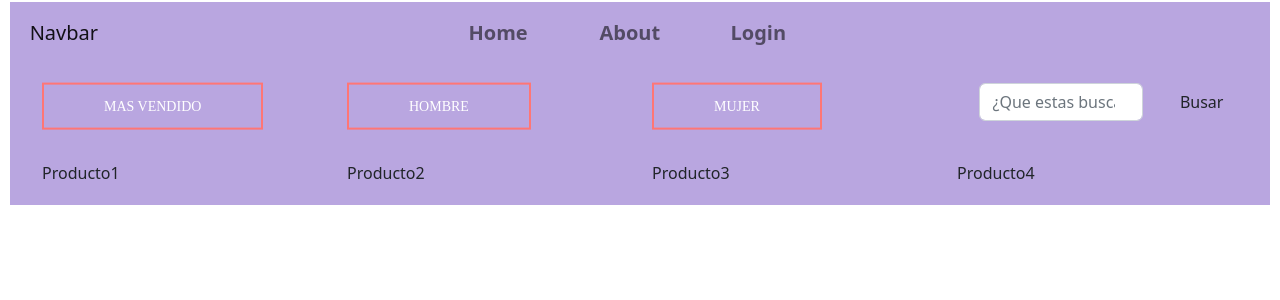
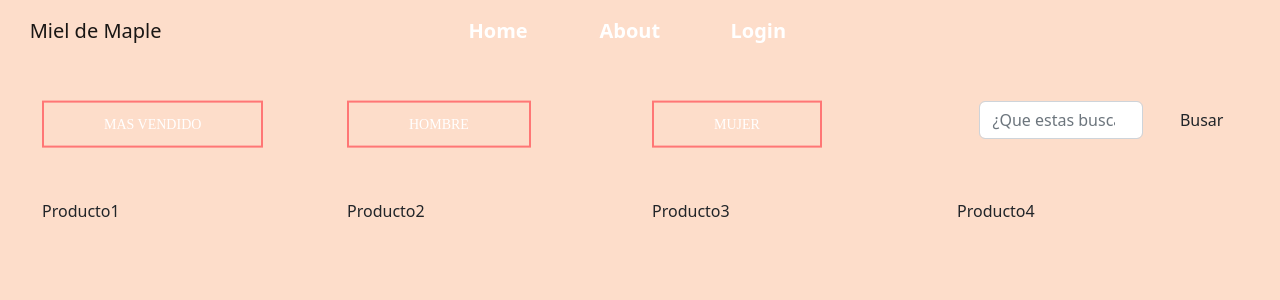
Before and after one commit to josuemagic/maplesyrup, a React (Vite) app in the folder frontend/: page / in a window 1280 px wide. Shown: the top 300 px of the page. Built offline with nearby package versions, Linux system fonts and the light colour scheme.

Commit message:
Home tercera fase

```diff
--- a/frontend/src/components/home/Home.jsx
+++ b/frontend/src/components/home/Home.jsx
@@ -5,7 +5,7 @@ import { CustomButtonNavigate } from '../shared/atoms/CustomButtonNavigate';
 export function Home() {
     return (
         <>
-            <div className=".container-md row" style={{ backgroundColor: '#B9A6E0', margin: '0px 10px 0px 10px', padding: '20px' }}>
+            <div className=".container-md row" style={{ margin: '20px 10px 20px 10px', padding: '20px' }}>
                 <div className='col-lg-3 col-sm-1'><CustomButtonNavigate label='Mas Vendido' /></div>
                 <div className='col-lg-3 col-sm-1'><CustomButtonNavigate label='Hombre' /> </div>
                 <div className='col-lg-3 col-sm-1'><CustomButtonNavigate label='Mujer' /></div>
@@ -16,7 +16,7 @@ export function Home() {
                     </form>
                 </div>
             </div>
-            <div className=".container-md row" style={{ backgroundColor: '#B9A6E0', margin: '0px 10px 0px 10px', padding: '20px' }}>
+            <div className=".container-md row" style={{ backgroundColor: 'transparent', margin: '0px 10px 0px 10px', padding: '20px' }}>
                 <div className='col-lg-3 col-sm-1'>Producto1</div>
                 <div className='col-lg-3 col-sm-1'>Producto2</div>
                 <div className='col-lg-3 col-sm-1'>Producto3</div>
--- a/frontend/src/components/shared/atoms/CustomButtonNavigate.jsx
+++ b/frontend/src/components/shared/atoms/CustomButtonNavigate.jsx
@@ -4,7 +4,7 @@ import '../../../styles/customButtons.css';
 export function CustomButtonNavigate({label = ""}) {
     return (
         <>
-            <div class="middle">
+            <div className="middle">
                 <a href="" className="btnCustom btn1">{label}</a>
                 {/* <a href="" class="btn btn3">Hover Me</a> */}
             </div>
--- a/frontend/src/components/shared/molecules/NavBar.jsx
+++ b/frontend/src/components/shared/molecules/NavBar.jsx
@@ -3,22 +3,22 @@ import { Link } from "react-router-dom";
 
 export function NavBar() {
     return (<>
-        <nav className="navbar navbar-expand-lg" style={{ background: '#B9A6E0', margin: '2px 10px 0px 10px', padding: '0.6%' }} >
+        <nav className="navbar navbar-expand-lg" style={{margin: '0px 10px 0px 10px', padding: '0.6%' }} >
             <div className="container-fluid row">
-                <a className="navbar-brand col-lg-4" href="#">Navbar</a>
+                <a className="navbar-brand col-lg-4" href="#">Miel de Maple</a>
                 <button className="navbar-toggler" type="button" data-bs-toggle="collapse" data-bs-target="#navbarNavDropdown" aria-controls="navbarNavDropdown" aria-expanded="false" aria-label="Toggle navigation">
                     <span className="navbar-toggler-icon"></span>
                 </button>
                 <div className="collapse navbar-collapse col-lg-8 row" id="navbarNavDropdown">
                     <ul className="navbar-nav">
                         <li className="nav-item col-lg-2">
-                            <Link className="nav-link" to="home"><strong style={{ fontSize: '20px', margin: '20px' }}>Home</strong></Link>
+                            <Link className="nav-link" to="home"><strong style={{ fontSize: '20px', margin: '20px', color: 'white' }}>Home</strong></Link>
                         </li>
                         <li className="nav-item col-lg-2">
-                            <Link className="nav-link" to="about"><strong style={{ fontSize: '20px', margin: '20px' }}>About</strong></Link>
+                            <Link className="nav-link" to="about"><strong style={{ fontSize: '20px', margin: '20px', color: 'white'  }}>About</strong></Link>
                         </li>
                         <li className="nav-item col-lg-2">
-                            <Link className="nav-link" to="login"><strong style={{ fontSize: '20px', margin: '20px' }}>Login</strong></Link>
+                            <Link className="nav-link" to="login"><strong style={{ fontSize: '20px', margin: '20px', color: 'white'  }}>Login</strong></Link>
                         </li>
                     </ul>
                 </div>
--- a/frontend/src/main.jsx
+++ b/frontend/src/main.jsx
@@ -8,7 +8,17 @@ import 'bootstrap/dist/css/bootstrap.css';
 ReactDOM.createRoot(document.getElementById('root')).render(
   <React.StrictMode>
     <BrowserRouter>
+    <div className='vh-100' style={{background: '#fdddca', width: '100%'}}>
       <AppRouter />
+    </div>
     </BrowserRouter>
   </React.StrictMode>
 )
+
+// linear-gradient(0deg, rgba(213,180,252,1) 0%, rgba(252,208,180,1) 100%)
+// linear-gradient(180deg, rgba(161,141,130,1) 0%, rgba(187,164,151,1) 52%, rgba(253,221,202,1) 88% color carne
+// linear-gradient(180deg, rgba(118,104,96,1) 0%, rgba(161,141,130,1) 52%, rgba(206,180,165,1) 88% carne
+
+// Top
+// linear-gradient(180deg, rgba(78,69,64,1) 0%, rgba(118,104,96,1) 52%, rgba(161,141,130,1) 88%)
+// linear-gradient(180deg, rgba(20,25,48,1) 10%, rgba(193,59,92,1) 77%, rgba(231,66,102,1) 92%, rgba(252,70,107,1) // Azul con rojo
--- a/frontend/src/styles/customButtons.css
+++ b/frontend/src/styles/customButtons.css
@@ -35,12 +35,3 @@
   .btn1:hover::before{
     width: 100%;
   }
-
-  .btn3::before{
-    width: 100%;
-    height: 0%;
-    transform: translate(-10%,-10%) rotate(45deg);
-  }
-  .btn3:hover::before{
-    height: 100%;
-  }
```
